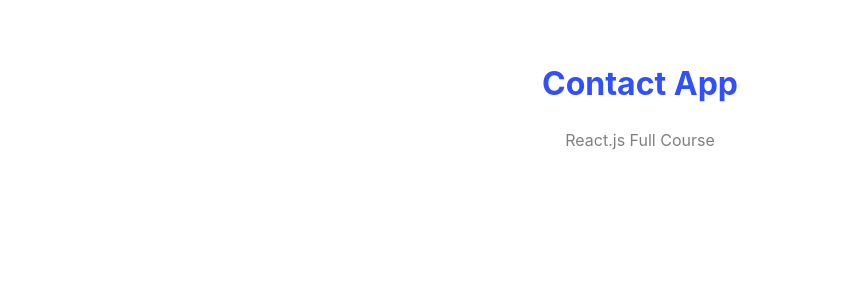
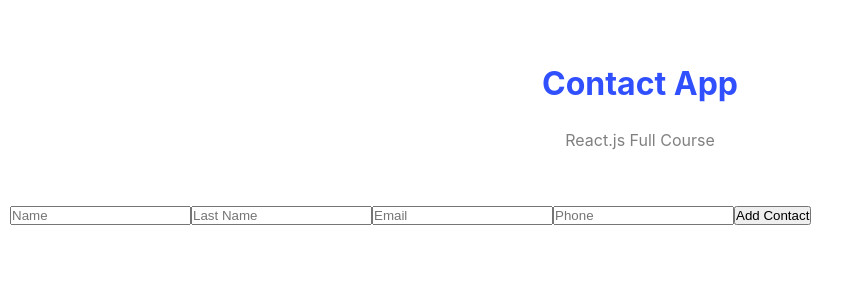
Before and after one commit to Rezam496/Contact-App, a React (Vite) app: page / in a window 1280 px wide. Shown: the top 300 px of the page, without its empty margins (0-864 px from the left). Built offline with nearby package versions, Linux system fonts and the light colour scheme.

Commit message:
Create Contact form

```diff
--- a/src/App.jsx
+++ b/src/App.jsx
@@ -1,10 +1,12 @@
 import React from 'react'
 import Header from './components/Header'
+import Contacts from './components/Contacts'
 
 function App() {
   return (
     <>
     <Header/>
+    <Contacts/>
     </>
   )
 }
--- /dev/null
+++ b/src/components/Contacts.jsx
@@ -0,0 +1,31 @@
+import React, { useState } from 'react'
+
+function Contacts() {
+    const [contact , setContact]=useState({name:"",lastName:"",email:"",phone:""});
+    const [contacts , setContacts]=useState([]);
+
+
+    const changeHandler=(event)=>{
+        const name=event.target.name;
+        const value=event.target.value;
+        setContact((contact)=>({...contact,[name]:value}));
+    }
+    const addHandler=()=>{
+        setContacts((contacts)=>([...contacts,contact]));
+        setContact({name:"",lastName:"",email:"",phone:""});
+    }
+  return (
+    <div>
+        <div>
+            <input type="text"   placeholder='Name'     value={contact.name}    name='name' onChange={changeHandler}/>
+            <input type="text"   placeholder='Last Name'value={contact.lastName}name='lastName' onChange={changeHandler}/>
+            <input type="email"  placeholder='Email'    value={contact.email}   name='email' onChange={changeHandler}/>
+            <input type="number" placeholder='Phone'    value={contact.phone}   name='phone' onChange={changeHandler}/>
+            <button onClick={addHandler}>Add Contact</button>
+            <p>{contact.email}</p>
+        </div>
+    </div>
+  )
+}
+
+export default Contacts
```
Also changed, not shown: src/components/Contacts.module.css (added).
